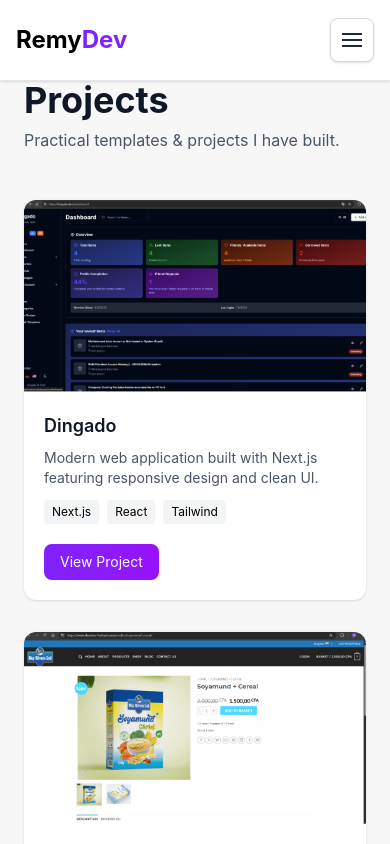
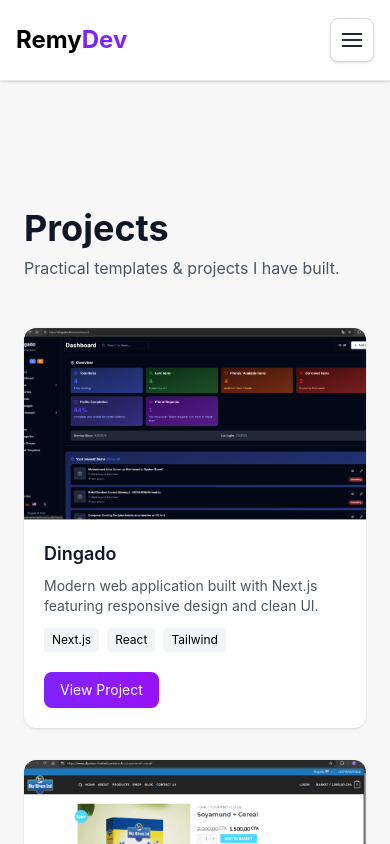
Before and after one commit to RemyBate/portfolio-template, a Next.js app: page /projects in a window 390 px wide. Shown: the top 844 px of the page. Built offline with nearby package versions, Linux system fonts and the light colour scheme.

Commit message:
mobile view

```diff
--- a/app/layout.tsx
+++ b/app/layout.tsx
@@ -11,7 +11,7 @@ export default function RootLayout({
     <html lang="en">
       <body>
         <Navbar />
-        {children}
+        <main className="pt-20">{children}</main>
         <Footer />
       </body>
     </html>
--- a/app/projects/page.tsx
+++ b/app/projects/page.tsx
@@ -17,7 +17,6 @@ const projects = [
     link: "https://skyrivers-limited.com",
     tech: ["WordPress", "Elementor"],
   },
-
   {
     title: "Portfolio Website",
     description:
@@ -26,7 +25,6 @@ const projects = [
     link: "#",
     tech: ["Next.js", "Tailwind"],
   },
-
   {
     title: "Business Website (Bootstrap)",
     description:
@@ -35,12 +33,12 @@ const projects = [
     link: "https://breedbabiesdaily.com/index.php",
     tech: ["HTML", "CSS", "JavaScript", "Bootstrap"],
   },
-
 ];
 
 export default function ProjectsPage() {
   return (
-    <section className="bg-[#f7f7f7] min-h-screen py-20">
+    <main className="pt-20 bg-[#f7f7f7] min-h-screen">
+      <section className="py-12">
         <div className="max-w-6xl mx-auto px-6">
           {/* TITLE */}
           <div className="mb-12">
@@ -105,5 +103,6 @@ export default function ProjectsPage() {
           </div>
         </div>
       </section>
+    </main>
   );
 }
```
Lines whose indentation alone changed are shown as unchanged.
